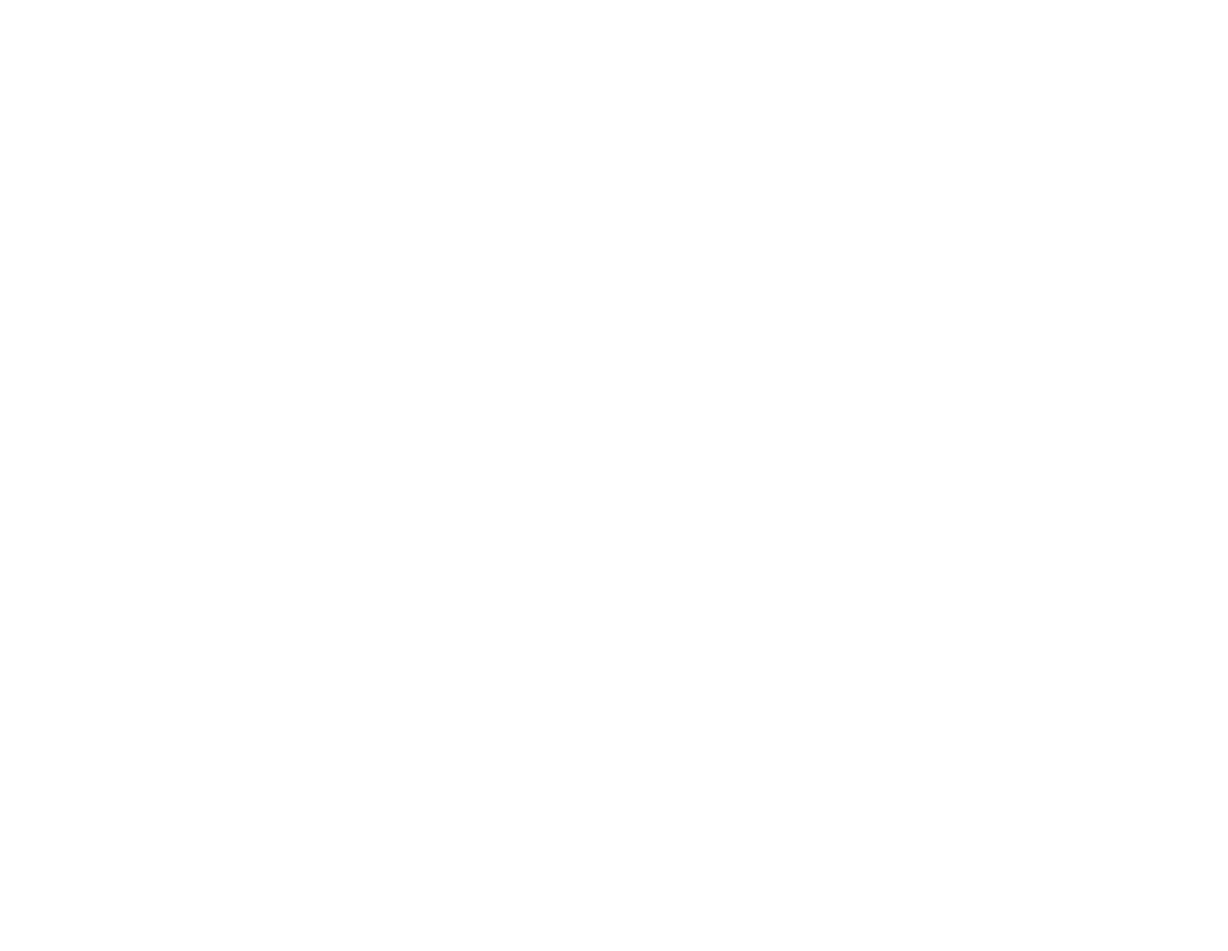
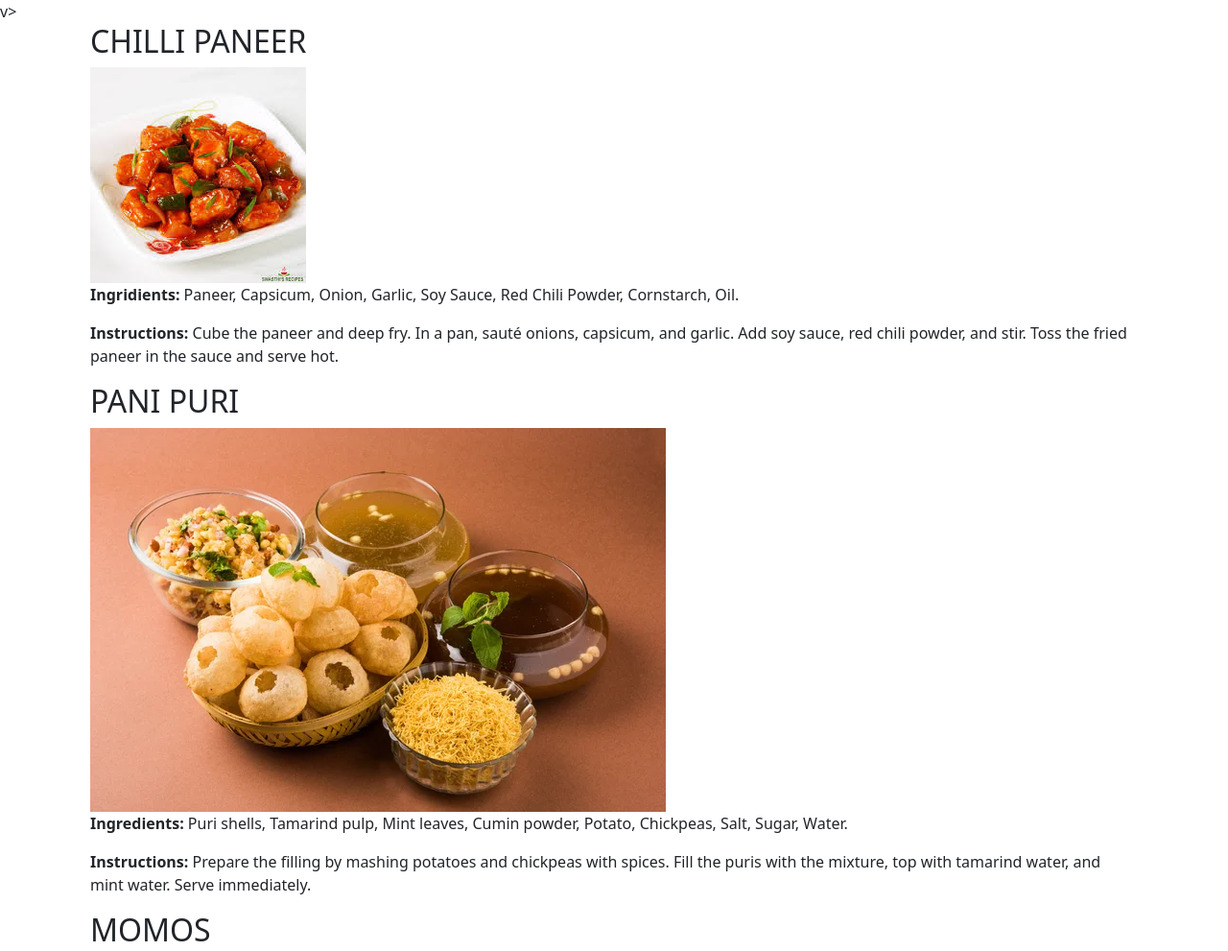
Before and after one commit to Eshhaa11/Bootstrap, a plain HTML site: page index.html in a window 1280 px wide. Shown: the top 991 px of the page at 96% size. Before the commit the page ends 800 px from the top, so only its background shows below. Drawn offline with nearby package versions, Linux system fonts and the light colour scheme.

Commit message:
add container

```diff
--- a/index.html
+++ b/index.html
@@ -5,9 +5,31 @@
     <meta name="viewport" content="width=device-width, initial-scale=1.0">
     <title>Document</title>
     <link href="https://cdn.jsdelivr.net/npm/bootstrap@5.3.3/dist/css/bootstrap.min.css" rel="stylesheet" integrity="sha384-QWTKZyjpPEjISv5WaRU9OFeRpok6YctnYmDr5pNlyT2bRjXh0JMhjY6hW+ALEwIH" crossorigin="anonymous">
+    <link href="https://stackpath.bootstrapcdn.com/bootstrap/5.1.0/css/bootstrap.min.css" rel="stylesheet">
 </head>
 <script src="https://cdn.jsdelivr.net/npm/bootstrap@5.3.3/dist/js/bootstrap.bundle.min.js" integrity="sha384-YvpcrYf0tY3lHB60NNkmXc5s9fDVZLESaAA55NDzOxhy9GkcIdslK1eN7N6jIeHz" crossorigin="anonymous"></script>
 <body>
+v>
+    <div class="grid container">
+        <div class="recipe-card">
+                <h2>CHILLI PANEER</h2>
+                <img src="images/chilli paneer.jpeg" alt="Chilli Paneer">
+                <p> <strong> Ingridients: </strong> Paneer, Capsicum, Onion, Garlic, Soy Sauce, Red Chili Powder, Cornstarch, Oil.</p>
+                <p> <strong> Instructions: </strong> Cube the paneer and deep fry. In a pan, sauté onions, capsicum, and garlic. Add soy sauce, red chili powder, and stir. Toss the fried paneer in the sauce and serve hot.</p>
+        </div>
 
+        <div class="recipe-card">
+            <h2>PANI PURI</h2>
+            <img src="images/panipuri.jpg" alt="Pani Puri">
+            <p> <strong> Ingredients: </strong> Puri shells, Tamarind pulp, Mint leaves, Cumin powder, Potato, Chickpeas, Salt, Sugar, Water.</p>
+            <p> <strong> Instructions: </strong>  Prepare the filling by mashing potatoes and chickpeas with spices. Fill the puris with the mixture, top with tamarind water, and mint water. Serve immediately.</p>
+        </div>
+
+        <div class="recipe-card">
+            <h2>MOMOS</h2>
+            <img src="images/momos.jpg" alt="Momos">
+            <p> <strong> Ingredients: </strong>Flour, Cabbage, Carrot, Onion, Ginger, Garlic, Soy Sauce, Salt, Pepper.</p>
+            <p> <strong> Instructions: </strong>Prepare the filling with grated vegetables, garlic, and soy sauce. Stuff the mixture into the dough wrappers and steam. Serve with a spicy dipping sauce.</p>
+        </div>
 </body>
 </html>
```
Also changed, not shown: images/Food.jpg (added), images/chilli paneer.jpeg (added), images/momos.jpg (added), images/panipuri.jpg (added).
